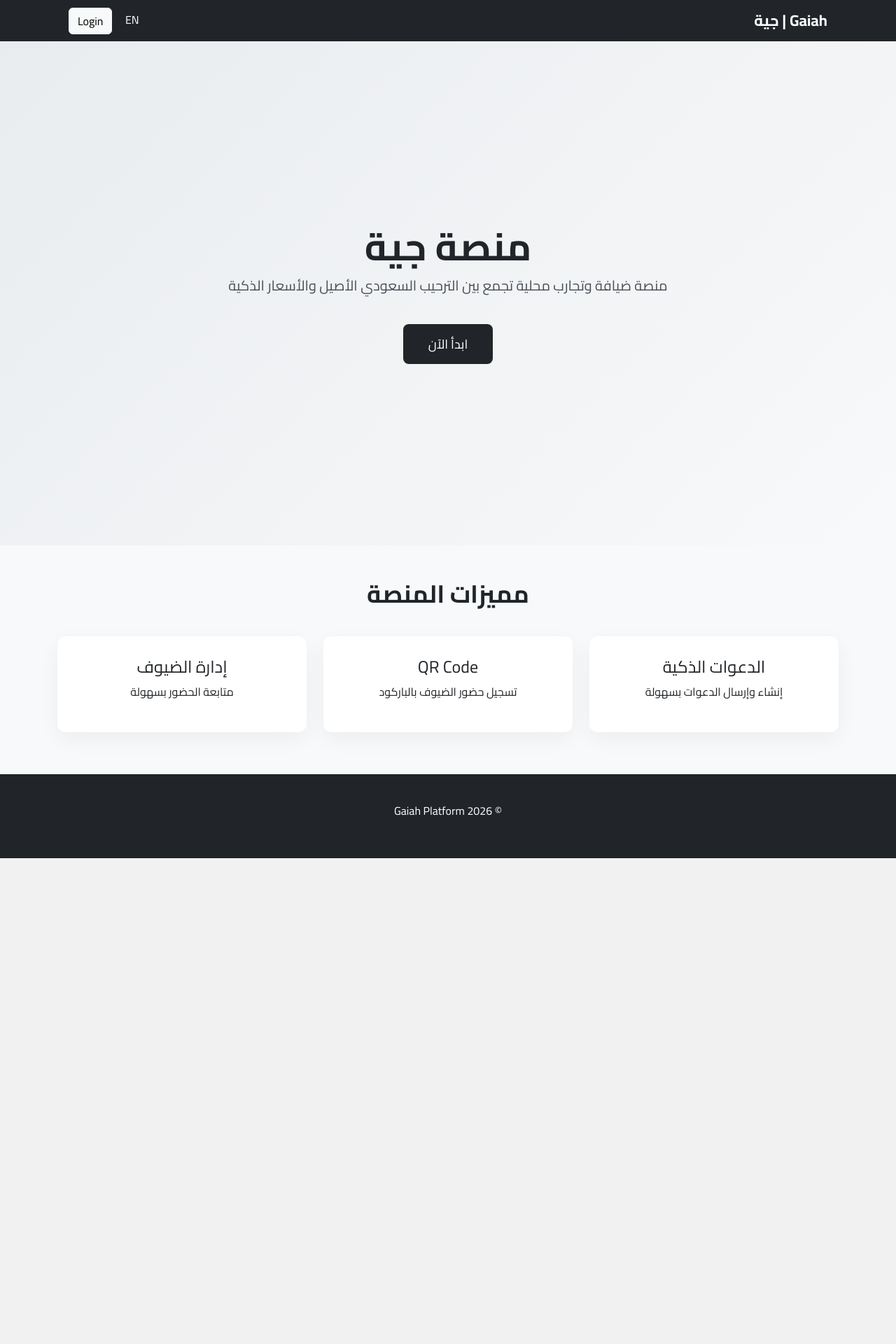
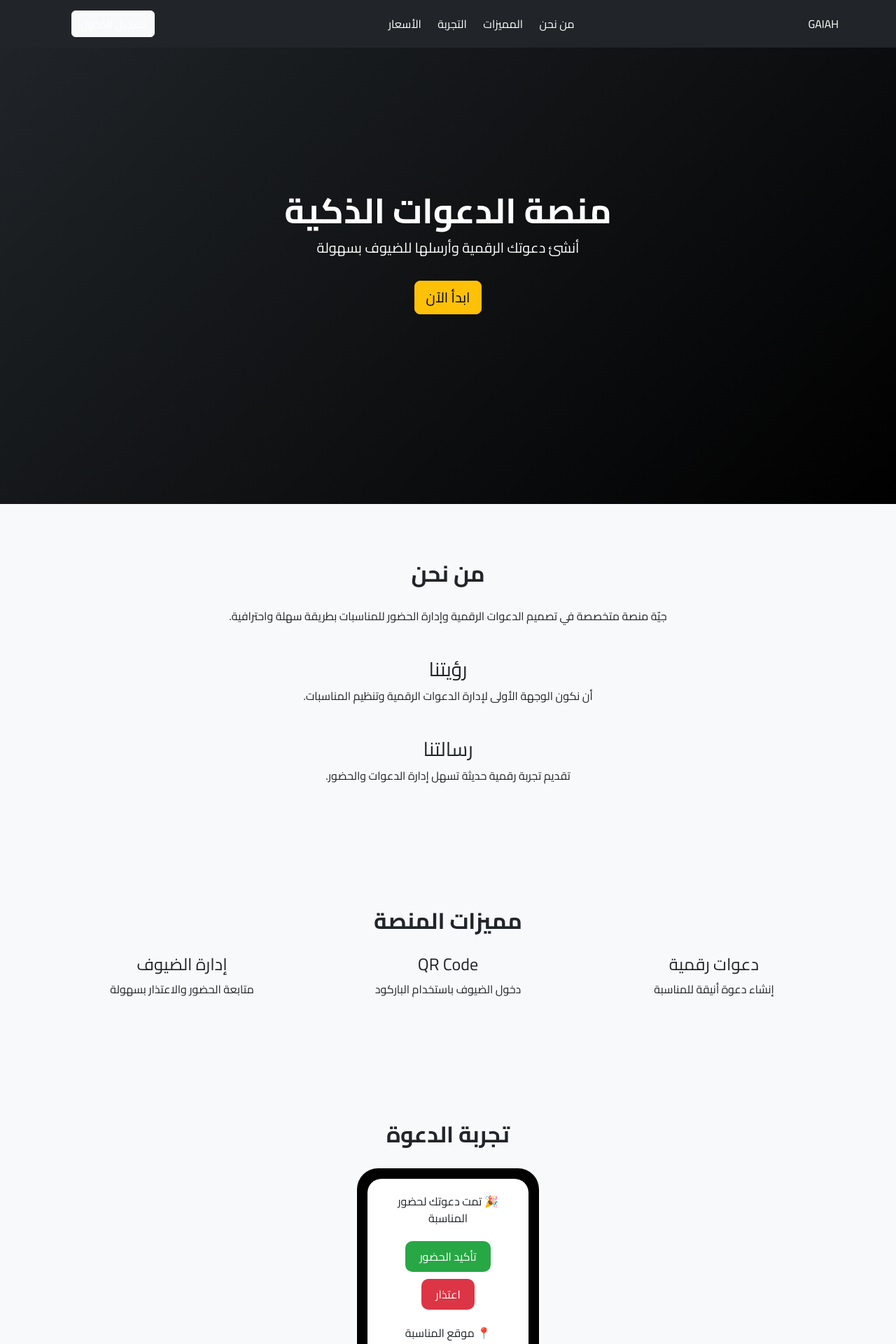
Before and after one commit to engmustafa304-commits/gaiah, a Flask app: page / in a window 1280 px wide. Shown: the top 1920 px of the page at 70% size. Before the commit the page ends 1226 px from the top, so only its background shows below. Run offline with Flask 3, Linux system fonts and the light colour scheme.

Commit message:
new landing page

```diff
--- a/app/templates/index.html
+++ b/app/templates/index.html
@@ -4,30 +4,40 @@
 <head>
 
 <meta charset="UTF-8">
-<meta name="viewport" content="width=device-width, initial-scale=1.0">
+<meta name="viewport" content="width=device-width, initial-scale=1">
 
-<title>Gaiah | جية</title>
+<title>GAIAH | منصة الدعوات الذكية</title>
 
 <link href="https://cdn.jsdelivr.net/npm/bootstrap@5.3.2/dist/css/bootstrap.min.css" rel="stylesheet">
 
-<link href="https://fonts.googleapis.com/css2?family=Cairo:wght@300;400;700&display=swap" rel="stylesheet">
+<link href="https://fonts.googleapis.com/css2?family=Cairo:wght@300;400;600;700&display=swap" rel="stylesheet">
 
 <style>
 
 body{
 font-family:'Cairo',sans-serif;
-background:#F8F9FA;
+background:#f8f9fa;
 }
+
+/* Navbar */
 
 .navbar{
 background:#212529;
+padding:15px;
 }
 
-.navbar-brand{
+.navbar a{
 color:white;
-font-weight:bold;
-font-size:22px;
+margin-left:20px;
+text-decoration:none;
+font-weight:500;
 }
+
+.navbar a:hover{
+color:#d4af37;
+}
+
+/* Hero */
 
 .hero{
 height:90vh;
@@ -35,53 +45,79 @@ display:flex;
 align-items:center;
 justify-content:center;
 text-align:center;
-background:linear-gradient(135deg,#E9ECEF,#F8F9FA);
+background:linear-gradient(135deg,#212529,#000);
+color:white;
 }
 
 .hero h1{
-font-size:55px;
+font-size:50px;
 font-weight:700;
-color:#212529;
 }
 
 .hero p{
 font-size:20px;
-color:#495057;
 }
 
-.btn-main{
-background:#212529;
-color:white;
-padding:14px 35px;
-border-radius:8px;
-font-size:18px;
+/* sections */
+
+section{
+padding:80px 0;
 }
 
-.section-title{
-font-size:35px;
+h2{
 font-weight:700;
-margin-bottom:40px;
+margin-bottom:30px;
 }
 
-.feature{
+/* phone demo */
+
+.phone{
+width:260px;
+margin:auto;
+background:black;
+border-radius:30px;
+padding:15px;
+}
+
+.chat{
+background:white;
+padding:20px;
+border-radius:20px;
+text-align:center;
+}
+
+.accept{
+background:#28a745;
+color:white;
+border:none;
+padding:10px 20px;
+border-radius:10px;
+margin:5px;
+}
+
+.decline{
+background:#dc3545;
+color:white;
+border:none;
+padding:10px 20px;
+border-radius:10px;
+margin:5px;
+}
+
+/* pricing */
+
+.price-card{
 background:white;
 padding:30px;
-border-radius:12px;
-box-shadow:0 10px 30px rgba(0,0,0,0.05);
+border-radius:15px;
+box-shadow:0 10px 30px rgba(0,0,0,0.1);
 }
 
 .footer{
 background:#212529;
 color:white;
-padding:40px;
 text-align:center;
-margin-top:60px;
-}
-
-.lang-switch{
-cursor:pointer;
-color:white;
-margin-left:15px;
+padding:20px;
 }
 
 </style>
@@ -90,40 +126,40 @@ margin-left:15px;
 
 <body>
 
-<!-- Navbar -->
+<!-- NAVBAR -->
 
-<nav class="navbar navbar-expand-lg">
+<nav class="navbar fixed-top">
 
 <div class="container">
 
-<a class="navbar-brand">Gaiah | جية</a>
+<a href="#">GAIAH</a>
 
 <div>
 
-<span class="lang-switch" onclick="switchLang()">EN</span>
-
-<a href="/login" class="btn btn-light ms-3">Login</a>
+<a href="#about">من نحن</a>
+<a href="#features">المميزات</a>
+<a href="#demo">التجربة</a>
+<a href="#pricing">الأسعار</a>
 
 </div>
+
+<a href="/login" class="btn btn-light">تسجيل الدخول</a>
 
 </div>
 
 </nav>
 
-
-<!-- Hero -->
+<!-- HERO -->
 
 <section class="hero">
 
-<div class="container">
+<div>
 
-<h1 id="title">منصة جية</h1>
+<h1>منصة الدعوات الذكية</h1>
 
-<p id="desc">
-منصة ضيافة وتجارب محلية تجمع بين الترحيب السعودي الأصيل والأسعار الذكية
-</p>
+<p>أنشئ دعوتك الرقمية وأرسلها للضيوف بسهولة</p>
 
-<a href="/login" class="btn btn-main mt-4" id="start">
+<a href="/register" class="btn btn-warning btn-lg mt-3">
 ابدأ الآن
 </a>
 
@@ -131,50 +167,127 @@ margin-left:15px;
 
 </section>
 
+<!-- ABOUT -->
 
-<!-- Features -->
+<section id="about" class="container text-center">
 
-<section class="container text-center mt-5">
+<h2>من نحن</h2>
 
-<h2 class="section-title" id="features_title">
+<p>
+جيّة منصة متخصصة في تصميم الدعوات الرقمية وإدارة الحضور
+للمناسبات بطريقة سهلة واحترافية.
+</p>
 
-مميزات المنصة
+<h3 class="mt-5">رؤيتنا</h3>
 
-</h2>
+<p>
+أن نكون الوجهة الأولى لإدارة الدعوات الرقمية وتنظيم المناسبات.
+</p>
 
-<div class="row g-4">
+<h3 class="mt-5">رسالتنا</h3>
+
+<p>
+تقديم تجربة رقمية حديثة تسهل إدارة الدعوات والحضور.
+</p>
+
+</section>
+
+<!-- FEATURES -->
+
+<section id="features" class="container text-center">
+
+<h2>مميزات المنصة</h2>
+
+<div class="row">
 
 <div class="col-md-4">
 
-<div class="feature">
+<h4>دعوات رقمية</h4>
+<p>إنشاء دعوة أنيقة للمناسبة</p>
 
-<h4 id="f1">الدعوات الذكية</h4>
+</div>
 
-<p id="f1d">إنشاء وإرسال الدعوات بسهولة</p>
+<div class="col-md-4">
+
+<h4>QR Code</h4>
+<p>دخول الضيوف باستخدام الباركود</p>
+
+</div>
+
+<div class="col-md-4">
+
+<h4>إدارة الضيوف</h4>
+<p>متابعة الحضور والاعتذار بسهولة</p>
 
 </div>
 
 </div>
 
-<div class="col-md-4">
+</section>
 
-<div class="feature">
+<!-- DEMO PHONE -->
 
-<h4 id="f2">QR Code</h4>
+<section id="demo" class="text-center">
 
-<p id="f2d">تسجيل حضور الضيوف بالباركود</p>
+<h2>تجربة الدعوة</h2>
+
+<div class="phone">
+
+<div class="chat">
+
+<p>🎉 تمت دعوتك لحضور المناسبة</p>
+
+<button class="accept">تأكيد الحضور</button>
+
+<button class="decline">اعتذار</button>
+
+<p class="mt-3">📍 موقع المناسبة</p>
+
+<a href="#">عرض الموقع</a>
+
+<p class="mt-3">🔳 رمز الدخول</p>
+
+<img src="https://api.qrserver.com/v1/create-qr-code/?size=120x120&data=event">
 
 </div>
 
 </div>
 
-<div class="col-md-4">
+</section>
 
-<div class="feature">
+<!-- PRICING -->
 
-<h4 id="f3">إدارة الضيوف</h4>
+<section id="pricing" class="container text-center">
 
-<p id="f3d">متابعة الحضور بسهولة</p>
+<h2>أسعار الباقات</h2>
+
+<div class="row">
+
+<div class="col-md-6">
+
+<div class="price-card">
+
+<h3>الباقة الأساسية</h3>
+
+<p>50 ضيف — 350 ريال</p>
+<p>100 ضيف — 700 ريال</p>
+<p>150 ضيف — 1050 ريال</p>
+<p>200 ضيف — 1400 ريال</p>
+
+</div>
+
+</div>
+
+<div class="col-md-6">
+
+<div class="price-card">
+
+<h3>الباقة الشاملة</h3>
+
+<p>50 ضيف — 400 ريال</p>
+<p>100 ضيف — 800 ريال</p>
+<p>150 ضيف — 1200 ريال</p>
+<p>200 ضيف — 1600 ريال</p>
 
 </div>
 
@@ -184,68 +297,23 @@ margin-left:15px;
 
 </section>
 
+<!-- CONTACT -->
 
-<!-- Footer -->
+<section class="container text-center">
+
+<h2>تواصل معنا</h2>
+
+<p>واتساب: 966xxxxxxxx+</p>
+
+</section>
+
+<!-- FOOTER -->
 
 <div class="footer">
 
-<p>© 2026 Gaiah Platform</p>
+GAIAH © جميع الحقوق محفوظة
 
 </div>
 
-
-<script>
-
-let lang="ar"
-
-function switchLang(){
-
-const title=document.getElementById("title")
-const desc=document.getElementById("desc")
-const start=document.getElementById("start")
-const features_title=document.getElementById("features_title")
-const f1=document.getElementById("f1")
-const f1d=document.getElementById("f1d")
-const f2=document.getElementById("f2")
-const f2d=document.getElementById("f2d")
-const f3=document.getElementById("f3")
-const f3d=document.getElementById("f3d")
-
-if(lang=="ar"){
-
-document.documentElement.dir="ltr"
-
-title.innerText="Gaiah Platform"
-
-desc.innerText="A hospitality and local experiences platform combining authentic Saudi welcome with smart pricing"
-
-start.innerText="Start Now"
-
-features_title.innerText="Platform Features"
-
-f1.innerText="Smart Invitations"
-f1d.innerText="Create and send invitations easily"
-
-f2.innerText="QR Check-in"
-f2d.innerText="Guest check-in using QR code"
-
-f3.innerText="Guest Management"
-f3d.innerText="Track attendance easily"
-
-lang="en"
-
-}
-
-else{
-
-location.reload()
-
-}
-
-}
-
-</script>
-
 </body>
-
 </html>
```
